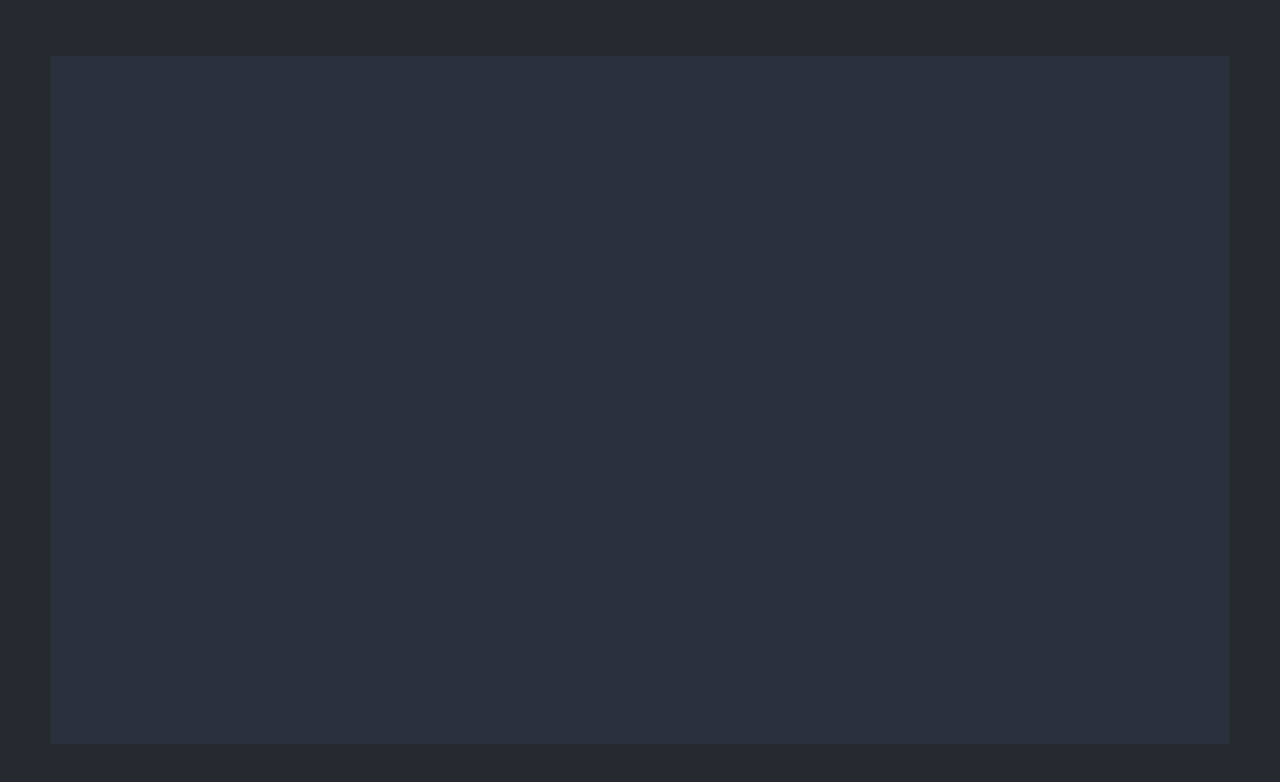
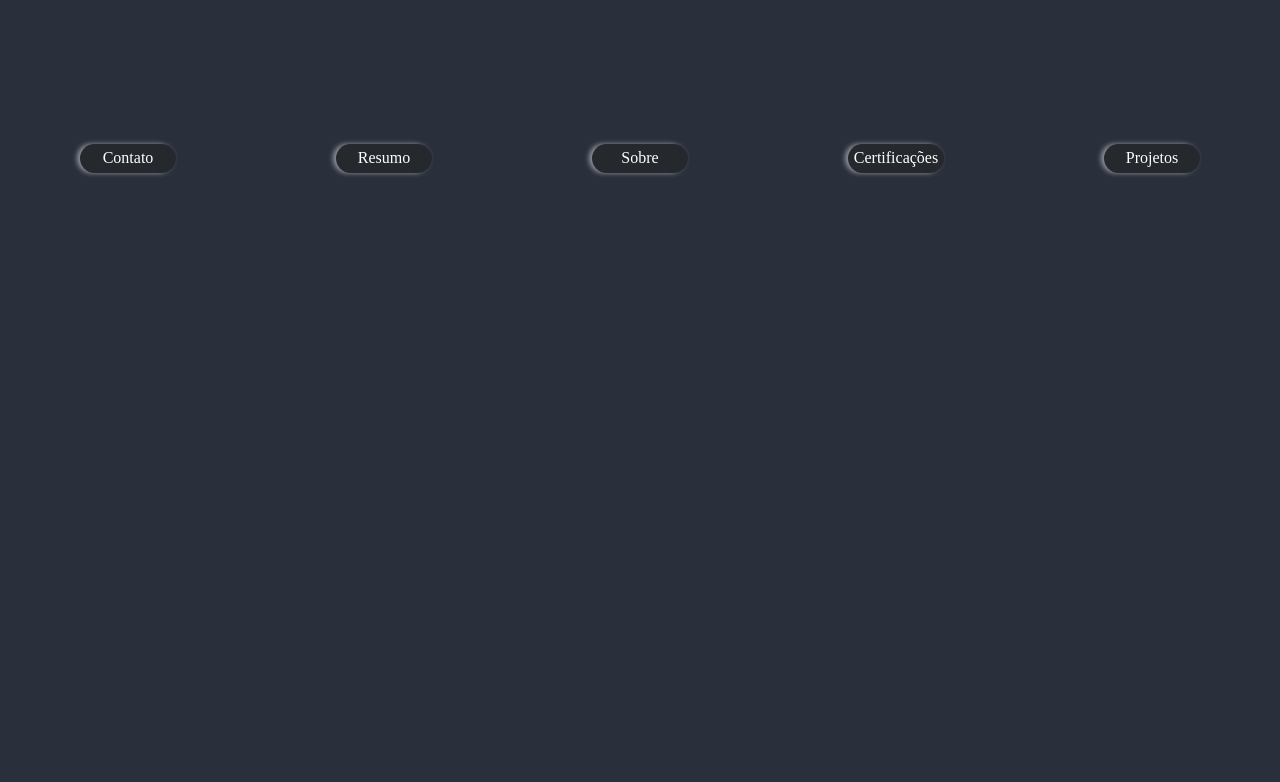
Before and after one commit to AventuraDevSup/LagePagePortifolio, a plain HTML site: page index.html in a window 1280 px wide. Drawn offline with Linux system fonts and the light colour scheme.

Commit message:
fazendo a navebar e estilizando com o efeito de shadow

```diff
--- a/index.html
+++ b/index.html
@@ -7,8 +7,18 @@
     <title>Document</title>
 </head>
 <body>
+  <div class="container-body">
     <header>
-        <div class="border"></div>
+        <nav class="navbar">
+            <ul>
+                <li>Contato</li>
+                <li>Resumo</li>
+                <li>Sobre</li>
+                <li>Certificações</li>
+                <li>Projetos</li>
+            </ul>
+        </nav>
     </header>
+  </div>
 </body>
 </html>
--- a/style.css
+++ b/style.css
@@ -7,18 +7,56 @@
 
 }
 
+html {
+  width: 100%;
+  height: 100%;
+  margin: 0;
+  padding: 0;
+  overflow: hidden;
+}
+
 body {
   background-color: var(--cor-background);
   color: var(--cor-texto);
 }
 
+.navbar>ul {
+  display: flex;
+  justify-content: space-around;
+  align-items: center;
+  list-style: none;
+  margin-top: 9rem;
+  width: 100%;
+}
 
-.border {
-  border-top: 56px solid var(--cor-borda);
-  border-left: 50px solid var(--cor-borda);
-  border-right: 50px solid var(--cor-borda);
-  border-bottom: 56px solid var(--cor-borda);
-  height: 100vh;
-  width: 100vw;
+ul {
+  display: flex;
+  justify-content: space-around;
+  align-items: center;
+  list-style: none;
+}
 
+li {
+  font-family: var(--fonte-titulo-secundario);
+  font-size: var(--peso-fonte-titulo);
+  color: var(--cor-texto);
+
+
+  background-color: var(--cor-botao);
+  width: 6.0rem;
+  height: 1.8rem;
+  border-radius: 0.9rem;
+  text-align: center;
+  line-height: 1.75rem;
+  box-shadow: -3px -0.10px 5px rgba(255, 255, 255, 0.5);
+  transition: transform 0.2s;
 }
+
+li:hover {
+  transform: translateY(-0.2rem);
+}
+
+li:active {
+  transform: translateY(0);
+  box-shadow: none;
+}
```
